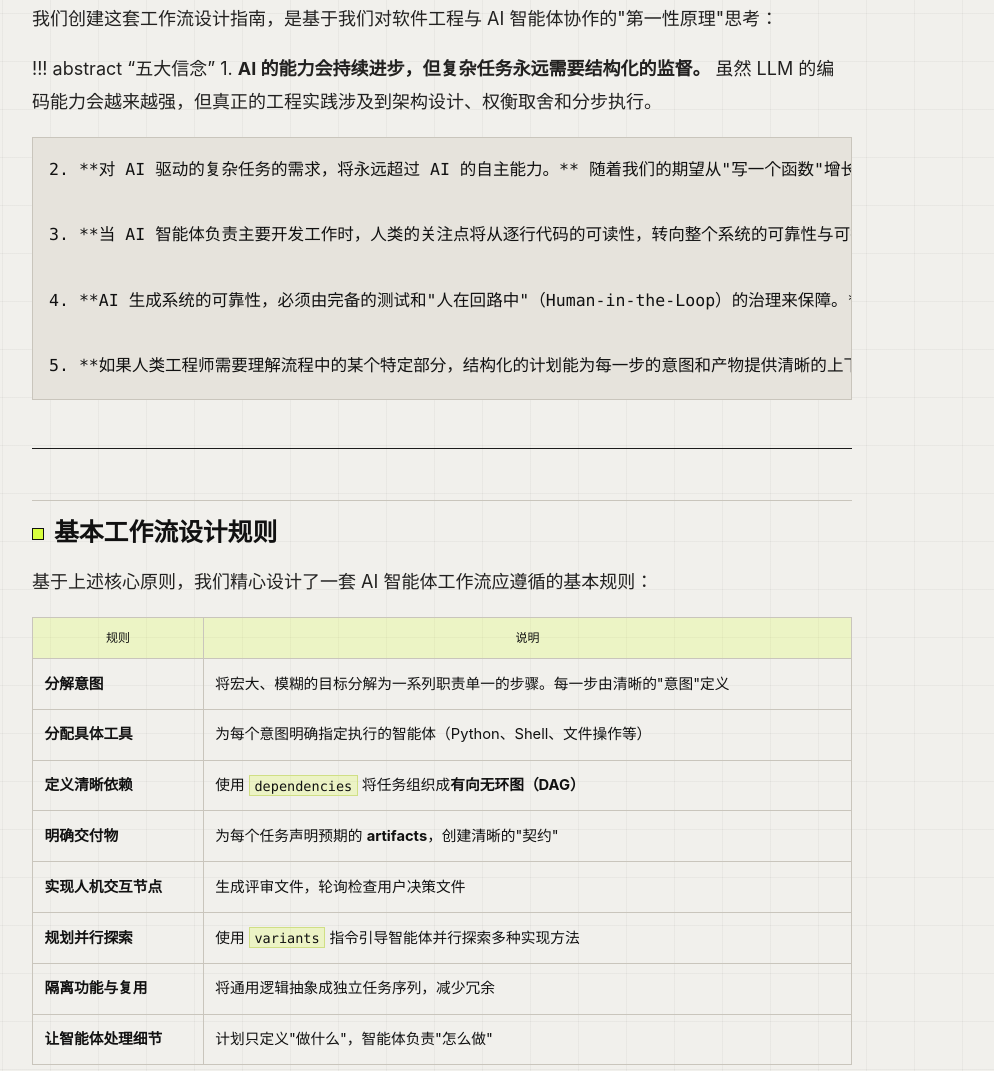
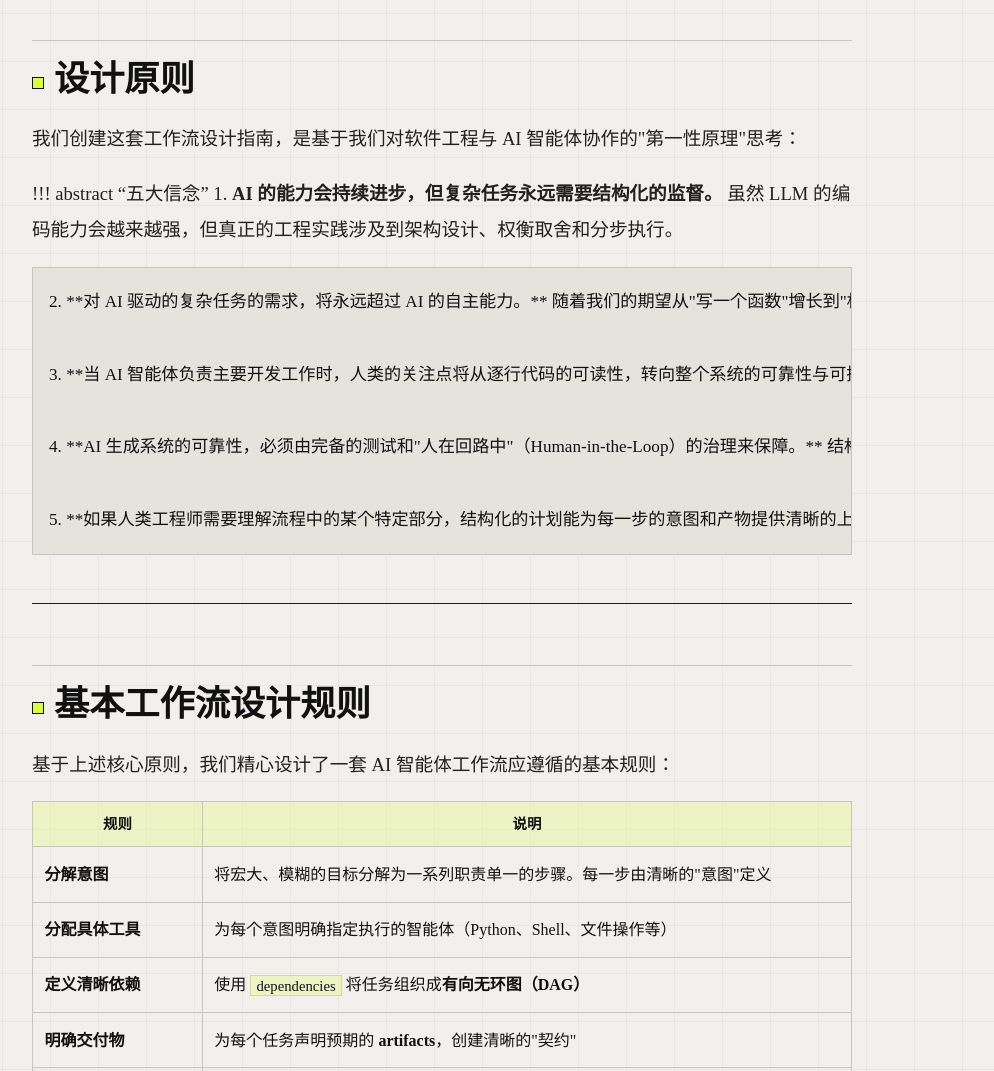
Before and after one commit to Vist233/blog, an Astro site: page /blog/ai-workflow-design/ in a window 1280 px wide. Shown: the part 1235-2306 px from the top of the page, without its empty margins (286-1280 px from the left). Built offline with nearby package versions, Linux system fonts and the light colour scheme; Astro itself is replaced by a stand-in of ours; some packages are replaced by stand-ins of ours; code samples lack their colours.

Commit message:
Refine blog typography with unified serif styling

```diff
--- a/src/layouts/BaseLayout.astro
+++ b/src/layouts/BaseLayout.astro
@@ -12,6 +12,12 @@ const base = import.meta.env.BASE_URL.endsWith("/")
     <meta charset="utf-8" />
     <meta name="viewport" content="width=device-width, initial-scale=1" />
     <meta name="description" content={description} />
+    <link rel="preconnect" href="https://fonts.googleapis.com" />
+    <link rel="preconnect" href="https://fonts.gstatic.com" crossorigin />
+    <link
+      rel="stylesheet"
+      href="https://fonts.googleapis.com/css2?family=Noto+Serif+SC:wght@400;500;600;700&display=swap"
+    />
     <link rel="icon" href={`${base}favicon.png`} type="image/png" />
     <link rel="alternate" type="application/rss+xml" title="ZhangYvJing Archive RSS" href={`${base}rss.xml`} />
     <title>{title}</title>
--- a/src/styles/global.css
+++ b/src/styles/global.css
@@ -11,9 +11,7 @@
   --signal-soft: rgba(216, 255, 62, 0.22);
   --proof: #d63a2f;
   --max: 1180px;
-  --font-sans: Inter, "Helvetica Neue", Arial, "PingFang SC", "Microsoft YaHei", sans-serif;
-  --font-mono: ui-monospace, SFMono-Regular, Menlo, Consolas, monospace;
-  --font-serif: "Times New Roman", Georgia, "Songti SC", serif;
+  --font-reading: "Noto Serif SC", serif;
 }
 
 @media (prefers-color-scheme: dark) {
@@ -37,7 +35,8 @@
 html {
   background: var(--paper);
   color: var(--ink);
-  font-family: var(--font-sans);
+  font-family: var(--font-reading);
+  font-size: 16px;
   letter-spacing: 0;
   overflow-x: hidden;
 }
@@ -46,6 +45,7 @@ body {
   min-width: 320px;
   margin: 0;
   overflow-x: hidden;
+  line-height: 1.6;
   background:
     linear-gradient(90deg, color-mix(in srgb, var(--ink) 4%, transparent) 1px, transparent 1px),
     linear-gradient(180deg, color-mix(in srgb, var(--ink) 4%, transparent) 1px, transparent 1px),
@@ -82,7 +82,9 @@ a {
   justify-content: space-between;
   gap: 24px;
   border-bottom: 1px solid var(--line-strong);
-  font: 13px/1 var(--font-mono);
+  font-size: 0.95rem;
+  line-height: 1.3;
+  font-weight: 500;
 }
 
 .brand,
@@ -122,7 +124,8 @@ a {
   align-items: center;
   border-top: 1px solid var(--line-strong);
   color: var(--muted);
-  font: 11px/1.5 var(--font-mono);
+  font-size: 0.9rem;
+  line-height: 1.5;
 }
 
 .site-footer a {
@@ -156,8 +159,9 @@ a {
 .meta,
 .post-no {
   color: var(--muted);
-  font: 12px/1.5 var(--font-mono);
-  text-transform: uppercase;
+  font-size: 0.92rem;
+  line-height: 1.55;
+  font-weight: 500;
 }
 
 .hero-heading,
@@ -197,8 +201,8 @@ h1 {
   border-top: 1px solid var(--line-strong);
   padding-top: 22px;
   color: color-mix(in srgb, var(--ink) 76%, var(--muted));
-  font-size: clamp(18px, 2vw, 25px);
-  line-height: 1.4;
+  font-size: clamp(1.18rem, 1.25rem + 0.55vw, 1.65rem);
+  line-height: 1.65;
 }
 
 .statement p {
@@ -216,7 +220,9 @@ h1 {
   background: var(--signal);
   align-self: start;
   padding: 5px 8px;
-  font: 12px/1 var(--font-mono);
+  font-size: 0.83rem;
+  line-height: 1;
+  font-weight: 600;
 }
 
 .field {
@@ -291,8 +297,9 @@ h1 {
 
 .field-label {
   color: var(--ink);
-  font: 11px/1.4 var(--font-mono);
-  text-transform: uppercase;
+  font-size: 0.82rem;
+  line-height: 1.4;
+  font-weight: 600;
 }
 
 .home-directions {
@@ -319,20 +326,22 @@ h1 {
   padding: 5px 8px;
   background: var(--signal);
   color: #050505;
-  font: 12px/1 var(--font-mono);
+  font-size: 0.82rem;
+  line-height: 1;
+  font-weight: 600;
 }
 
 .home-directions strong {
   align-self: end;
-  font-size: clamp(24px, 3vw, 38px);
-  line-height: 1;
-  font-weight: 560;
+  font-size: clamp(1.75rem, 1.25rem + 1.5vw, 2.5rem);
+  line-height: 1.15;
+  font-weight: 600;
 }
 
 .home-directions small {
   color: var(--muted);
-  font: 12px/1.5 var(--font-mono);
-  text-transform: uppercase;
+  font-size: 0.9rem;
+  line-height: 1.55;
 }
 
 .home-directions a:hover {
@@ -351,8 +360,8 @@ h1 {
 }
 
 .archive-title {
-  font-size: clamp(28px, 5vw, 64px);
-  line-height: 0.9;
+  font-size: clamp(2.6rem, 1.6rem + 3.4vw, 4.8rem);
+  line-height: 0.96;
   font-weight: 600;
 }
 
@@ -366,7 +375,7 @@ h1 {
   display: grid;
   grid-template-columns: 74px minmax(0, 1fr) 180px;
   gap: 28px;
-  padding: 28px 0;
+  padding: 34px 0;
   border-bottom: 1px solid var(--line);
 }
 
@@ -386,17 +395,19 @@ h1 {
 
 .post-list a {
   display: block;
-  margin-top: 6px;
-  font-size: clamp(24px, 4vw, 44px);
-  line-height: 1.05;
+  margin-top: 8px;
+  font-size: clamp(2rem, 1.35rem + 1.8vw, 3.2rem);
+  line-height: 1.18;
+  font-weight: 600;
   text-decoration: none;
 }
 
 .post-list p {
   max-width: 720px;
-  margin: 12px 0 0;
+  margin: 14px 0 0;
   color: var(--muted);
-  line-height: 1.65;
+  font-size: 1.08rem;
+  line-height: 1.78;
 }
 
 .post-list a:hover {
@@ -430,16 +441,17 @@ h1 {
   color: #050505;
   background: var(--signal);
   padding: 7px 9px;
-  font: 12px/1 var(--font-mono);
-  text-transform: uppercase;
+  font-size: 0.86rem;
+  line-height: 1;
+  font-weight: 600;
   text-decoration: none;
 }
 
 .toc {
   display: grid;
   gap: 10px;
-  font: 12px/1.45 var(--font-mono);
-  text-transform: uppercase;
+  font-size: 0.9rem;
+  line-height: 1.6;
 }
 
 .toc p {
@@ -475,16 +487,16 @@ h1 {
 
 .post-title {
   margin: 10px 0 0;
-  font-size: clamp(40px, 7vw, 82px);
-  line-height: 0.98;
-  font-weight: 610;
+  font-size: clamp(2.8rem, 1.8rem + 3.4vw, 5.4rem);
+  line-height: 1.08;
+  font-weight: 600;
   letter-spacing: 0;
   word-break: keep-all;
 }
 
 .post-body {
-  font-size: 18px;
-  line-height: 1.82;
+  font-size: clamp(1.12rem, 1.02rem + 0.18vw, 1.22rem);
+  line-height: 1.95;
 }
 
 .post-body > h1:first-child {
@@ -499,11 +511,12 @@ h1 {
 }
 
 .post-body h2 {
-  margin: 3.2rem 0 1rem;
+  margin: 3.8rem 0 1.1rem;
   padding-top: 1rem;
   border-top: 1px solid var(--line);
-  font-size: 1.55rem;
-  line-height: 1.25;
+  font-size: clamp(1.8rem, 1.5rem + 0.9vw, 2.2rem);
+  line-height: 1.3;
+  font-weight: 600;
 }
 
 .post-body h2::before {
@@ -518,14 +531,16 @@ h1 {
 }
 
 .post-body h3 {
-  margin: 2.3rem 0 0.8rem;
-  font-size: 1.18rem;
-  line-height: 1.35;
+  margin: 2.6rem 0 0.9rem;
+  font-size: clamp(1.35rem, 1.2rem + 0.45vw, 1.7rem);
+  line-height: 1.4;
+  font-weight: 600;
 }
 
 .post-body p,
 .post-body li {
   color: color-mix(in srgb, var(--ink) 82%, var(--muted));
+  font-weight: 400;
 }
 
 .post-body a {
@@ -557,8 +572,9 @@ h1 {
 }
 
 .post-body .admonition strong:first-child {
-  font: 12px/1.3 var(--font-mono);
-  text-transform: uppercase;
+  font-size: 0.86rem;
+  line-height: 1.35;
+  font-weight: 600;
   color: var(--ink);
 }
 
@@ -569,7 +585,7 @@ h1 {
 .post-body table {
   width: 100%;
   border-collapse: collapse;
-  font-size: 0.92rem;
+  font-size: 1rem;
 }
 
 .post-body th,
@@ -582,8 +598,9 @@ h1 {
 .post-body th {
   background: var(--signal-soft);
   color: var(--ink);
-  font: 12px/1.4 var(--font-mono);
-  text-transform: uppercase;
+  font-size: 0.9rem;
+  line-height: 1.45;
+  font-weight: 600;
 }
 
 .post-body pre {
@@ -594,7 +611,7 @@ h1 {
 }
 
 .post-body code {
-  font-family: var(--font-mono);
+  font-family: var(--font-reading);
   font-size: 0.92em;
 }
 
@@ -641,14 +658,18 @@ h1 {
   content: '←';
   flex-shrink: 0;
   color: var(--muted);
-  font: 14px/1 var(--font-mono);
+  font-size: 1rem;
+  line-height: 1;
+  font-weight: 500;
 }
 
 .post-switcher div:last-child::after {
   content: '→';
   flex-shrink: 0;
   color: var(--muted);
-  font: 14px/1 var(--font-mono);
+  font-size: 1rem;
+  line-height: 1;
+  font-weight: 500;
 }
 
 .post-switcher span {
@@ -656,7 +677,9 @@ h1 {
 }
 
 .post-switcher a {
-  font: 13px/1.4 var(--font-sans);
+  font-size: 0.98rem;
+  line-height: 1.5;
+  font-weight: 500;
   color: var(--ink);
   text-decoration: none;
   white-space: nowrap;
@@ -671,7 +694,8 @@ h1 {
 
 .post-switcher em {
   color: var(--muted);
-  font: 12px/1 var(--font-mono);
+  font-size: 0.88rem;
+  line-height: 1.2;
   font-style: normal;
 }
 
@@ -781,8 +805,8 @@ h1 {
   }
 
   .post-body {
-    font-size: 17px;
-    line-height: 1.75;
+    font-size: 1.06rem;
+    line-height: 1.88;
   }
 
   /* Footer: keep 2-col left/right split on all screen sizes */
@@ -825,7 +849,7 @@ h1 {
   }
 
   .post-list a {
-    font-size: clamp(20px, 6vw, 32px);
+    font-size: clamp(1.7rem, 1.2rem + 2.8vw, 2.5rem);
     margin-top: 0;
   }
 
@@ -836,11 +860,11 @@ h1 {
 
   /* Post title */
   .post-title {
-    font-size: clamp(22px, 7vw, 36px);
+    font-size: clamp(2rem, 1.45rem + 2.5vw, 2.8rem);
   }
 
   /* Statement */
   .statement {
-    font-size: clamp(15px, 4.5vw, 20px);
+    font-size: clamp(1rem, 0.9rem + 1.2vw, 1.2rem);
   }
 }
```
